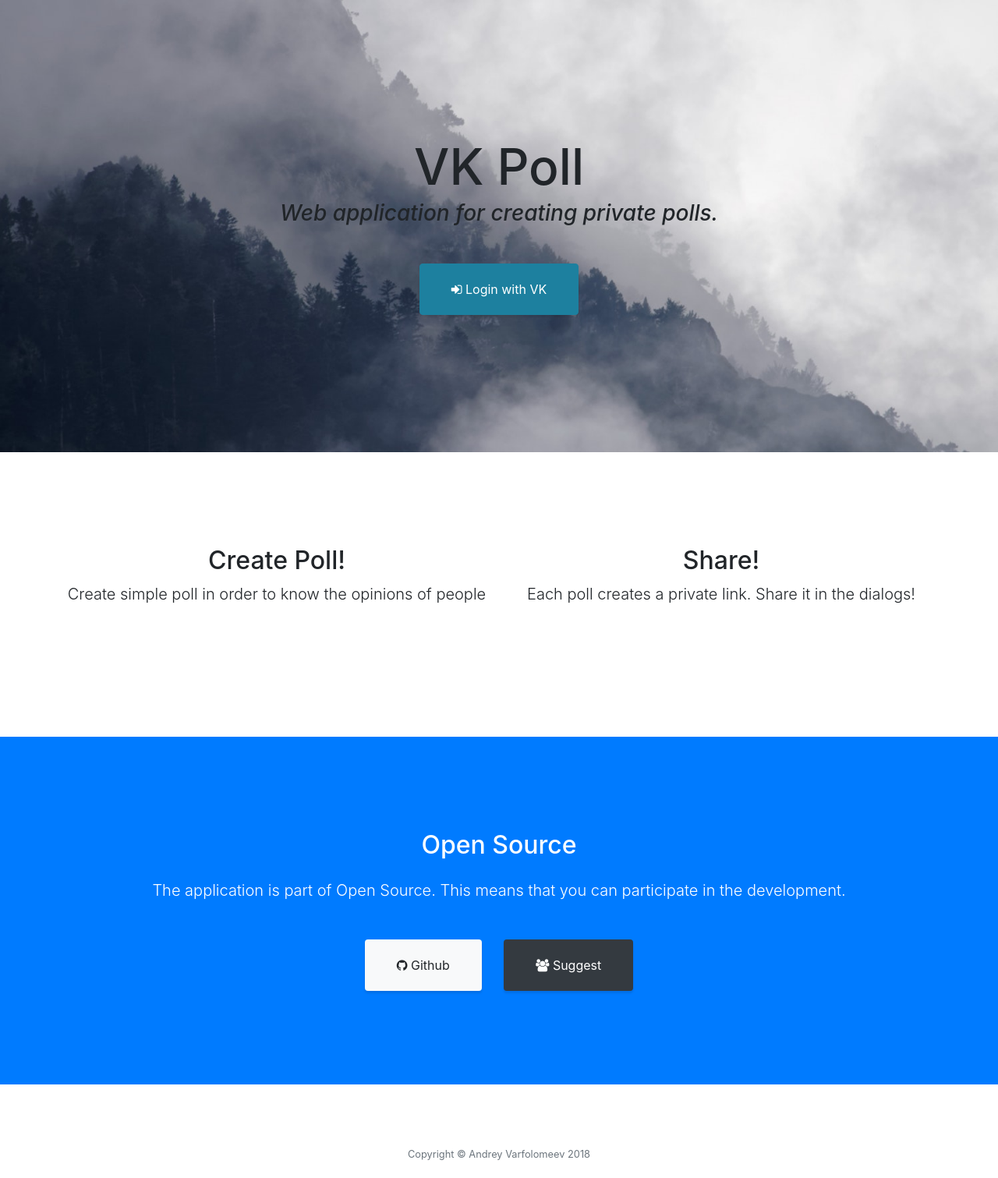
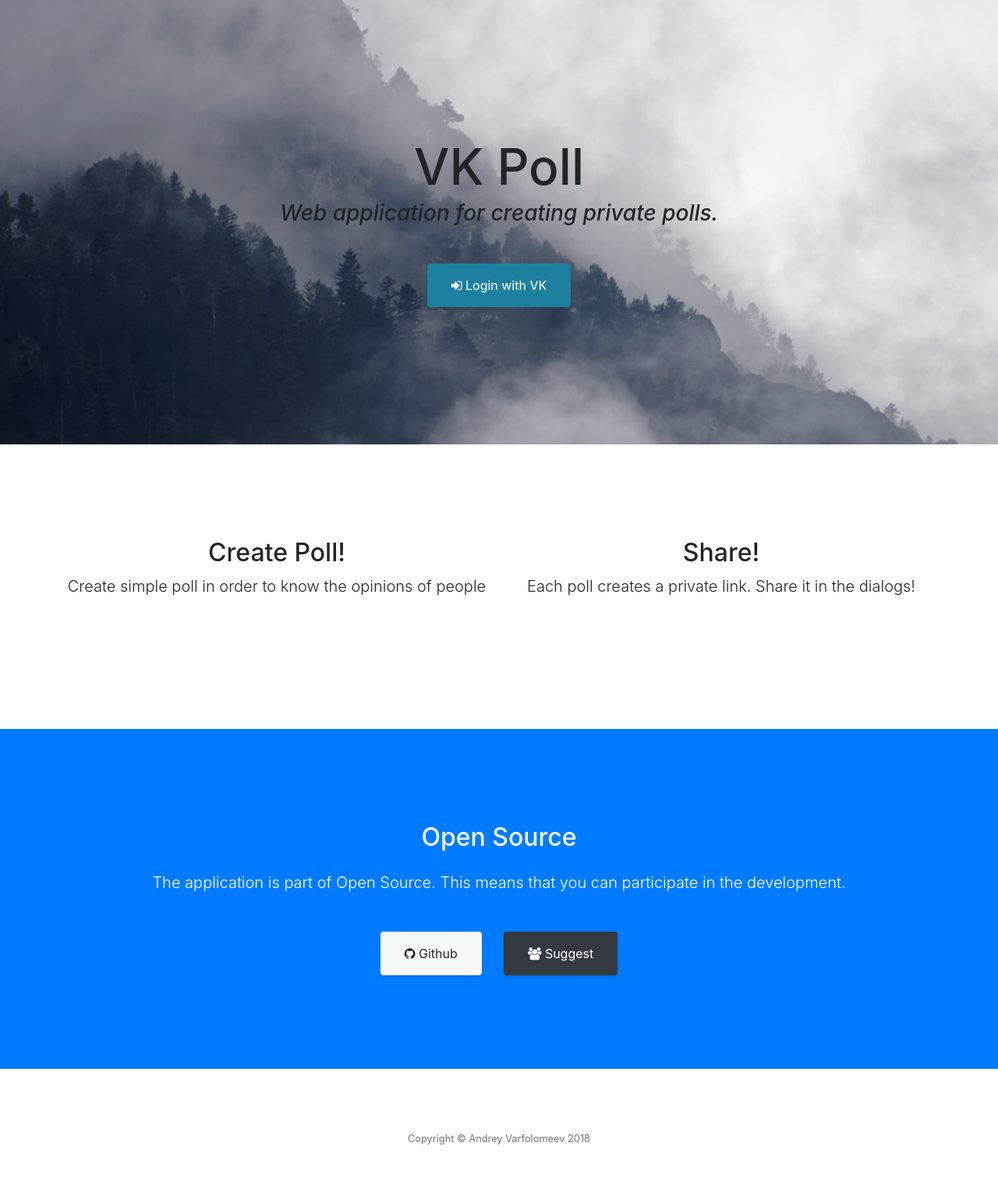
Before and after one commit to andreyvpng/vkpoll, a Flask app: page / in a window 1280 px wide. Shown: the top 1511 px of the page at 78% size. After the commit the page ends 1468 px from the top, so only its background shows below. Run offline with Flask 2, Linux system fonts and the light colour scheme; some libraries are stand-ins or nearby versions.

Commit message:
edited index.html ans style.css

```diff
--- a/vkpoll/static/style.css
+++ b/vkpoll/static/style.css
@@ -43,7 +43,7 @@
     transition: color .15s ease-in-out,background-color .15s ease-in-out,border-color .15s ease-in-out,box-shadow .15s ease-in-out;
 }
 .btn-xl {
-    padding: 1.25rem 2.5rem;
+    padding: 15px 30px;
 }
 .content-section {
     padding-top: 7.5rem;
--- a/vkpoll/templates/index.html
+++ b/vkpoll/templates/index.html
@@ -45,8 +45,9 @@
       <div class="container text-center">
         <h2 class="mb-4">Open Source</h2>
         <p class="lead mb-5">The application is part of Open Source. This means that you can participate in the development.</p>
-        <a href="https://github.com/andreyvpng/vkpoll" class="btn btn-xl btn-light mr-4"><i class="fa fa-github"></i> Github</a>
-        <a href="https://t.me/andreyvpng" class="btn btn-xl btn-dark"><i class="fa fa-users"></i> Suggest</a>
+          <a href="https://github.com/andreyvpng/vkpoll" class="btn btn-xl btn-light mr-4"><i class="fa fa-github"></i> Github</a>
+          <a href="https://t.me/andreyvpng" class="btn btn-xl btn-dark"><i class="fa fa-users"></i> Suggest</a>
+
       </div>
     </section>
 
```
